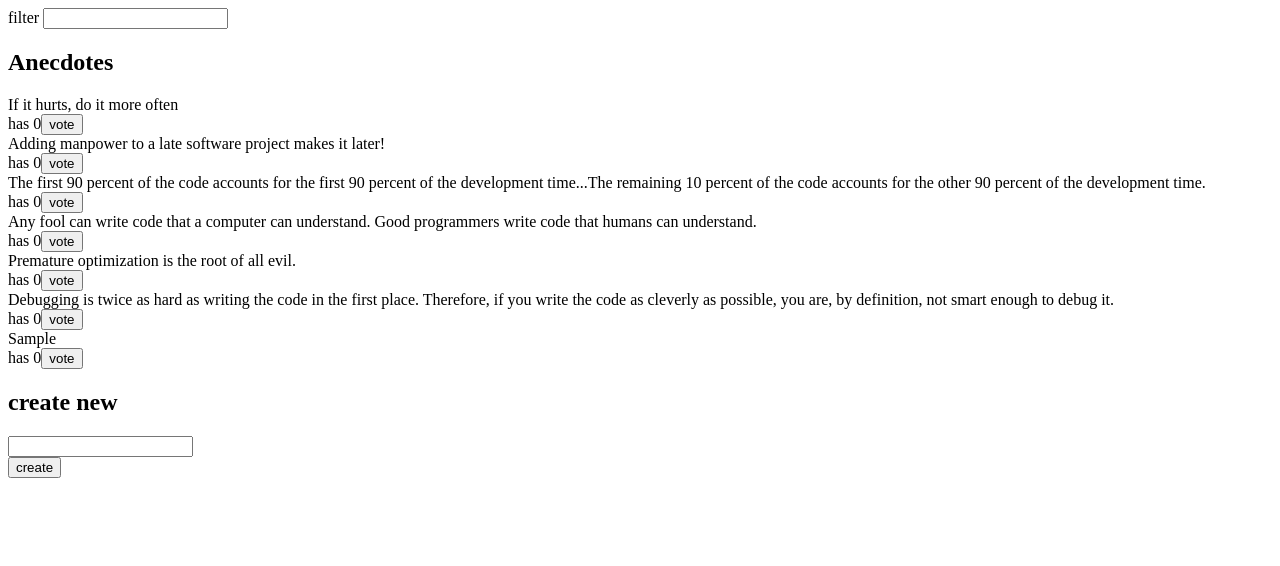
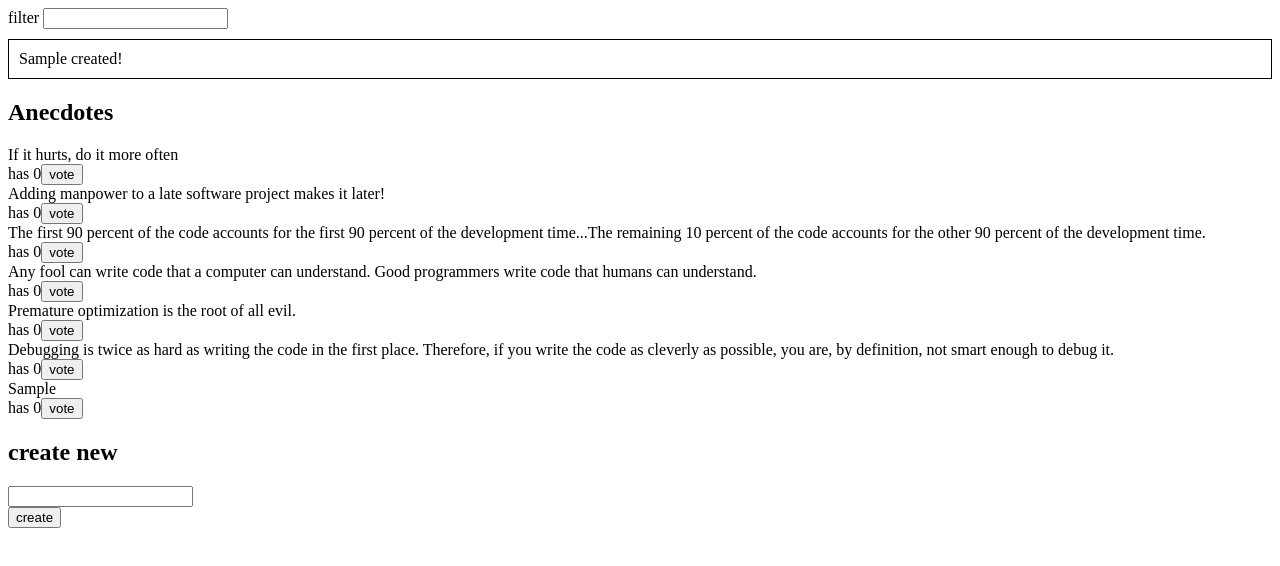
Before and after one commit to illiaboiko/fs-open-part6-tasks, a React (Vite) app in the folder redux-anecdotes/: page / in a window 1280 px wide. Both pictures are taken after typing "Sample" into the empty fields and a click on the button "create". Shown: the top 566 px of the page. Built offline with nearby package versions, Linux system fonts and the light colour scheme.

Commit message:
task 6.12, 6.13 done

```diff
--- a/redux-anecdotes/src/App.jsx
+++ b/redux-anecdotes/src/App.jsx
@@ -1,12 +1,14 @@
 import AnecdoteForm from './components/AnecdoteForm'
 import AnecdoteList from './components/AnecdoteList'
 import Filter from './components/Filter'
+import Notification from './components/Notification'
 
 const App = () => {
 
   return (
     <div>
       <Filter />
+      <Notification />
       <AnecdoteList />
       <AnecdoteForm />
     </div>
--- a/redux-anecdotes/src/components/AnecdoteForm.jsx
+++ b/redux-anecdotes/src/components/AnecdoteForm.jsx
@@ -1,5 +1,6 @@
 import { useDispatch } from 'react-redux'
 import { create } from '../reducers/anecdoteReducer'
+import { removeNotification, setNotification } from '../reducers/notificationReducer'
 
 const AnecdoteForm = () => {
   const dispatch = useDispatch()
@@ -9,14 +10,20 @@ const AnecdoteForm = () => {
     const content = event.target.anecdote.value
     event.target.anecdote.value = ''
     dispatch(create(content))
-    console.log('create')
+    dispatch(setNotification({action: 'create', text: content}))
+    setTimeout(() => {
+      dispatch(removeNotification())
+    }, 5000);
+
   }
   return (
     <>
-    <h2>create new</h2>
-      <form onSubmit={createAnecdote} >
-        <div><input name='anecdote' /></div>
-      <button type="submit">create</button>
+      <h2>create new</h2>
+      <form onSubmit={createAnecdote}>
+        <div>
+          <input name="anecdote" />
+        </div>
+        <button type="submit">create</button>
       </form>
     </>
   )
--- a/redux-anecdotes/src/components/AnecdoteList.jsx
+++ b/redux-anecdotes/src/components/AnecdoteList.jsx
@@ -1,5 +1,6 @@
 import { useDispatch, useSelector } from 'react-redux'
 import { voteAnecdote } from '../reducers/anecdoteReducer'
+import { setNotification, removeNotification } from '../reducers/notificationReducer'
 
 const AnecdoteList = () => {
   const dispatch = useDispatch()
@@ -15,8 +16,17 @@ const AnecdoteList = () => {
     }
   })
 
+  const sendNotification = (id) => {
+    const votedAnecdote = anecdotes.find(a => a.id === id)
+    dispatch(setNotification({action: 'vote', text: votedAnecdote.content}))
+    setTimeout(() => {
+      dispatch(removeNotification())
+    }, 5000);
+  }
+
   const vote = (id) => {
     dispatch(voteAnecdote(id))
+    sendNotification(id)
     console.log('vote', id)
   }
   return (
--- /dev/null
+++ b/redux-anecdotes/src/components/Notification.jsx
@@ -0,0 +1,35 @@
+import { useSelector } from "react-redux"
+
+const Notification = () => {
+  const notification = useSelector( (state) => {
+      const action = state.notifications.action
+      const text = state.notifications.text
+      switch (action) {
+        case 'create':
+          return `${text} created!`
+        case 'vote':
+          return `You voted for ${text}`
+        default:
+         return  ''
+        }
+  })
+
+  const style = {
+    border: 'solid',
+    padding: 10,
+    borderWidth: 1,
+  }
+
+
+  return (
+    <div>
+      {notification.length > 0 &&
+        <div style={style}>
+          {notification}
+        </div>
+      }
+    </div>
+  )
+}
+
+export default Notification
--- a/redux-anecdotes/src/main.jsx
+++ b/redux-anecdotes/src/main.jsx
@@ -3,12 +3,14 @@ import { Provider } from 'react-redux'
 import App from './App'
 import anecdoteReducer from './reducers/anecdoteReducer'
 import filterReducer from './reducers/filterReducer'
+import notificationReducer from './reducers/notificationReducer'
 import { configureStore } from '@reduxjs/toolkit'
 
 const store = configureStore({
   reducer: {
     anecdotes: anecdoteReducer,
     filter: filterReducer,
+    notifications: notificationReducer,
   },
 })
 console.log(store.getState())
--- /dev/null
+++ b/redux-anecdotes/src/reducers/notificationReducer.js
@@ -0,0 +1,24 @@
+import { createSlice } from '@reduxjs/toolkit'
+
+const notificationSlice = createSlice({
+  name: 'notification',
+  initialState: {
+    action: '',
+    text: ''
+  },
+  reducers: {
+    setNotification(state, action) {
+        const notification  = {
+            action: action.payload.action,
+            text: action.payload.text
+        }
+      return notification
+    },
+    removeNotification() {
+        return {action: '', text: ''}
+    }
+  },
+})
+
+export const { setNotification, removeNotification } = notificationSlice.actions
+export default notificationSlice.reducer
```
Also changed, not shown: redux-anecdotes/src/components/Notification.js (deleted, +0 -14 lines).
